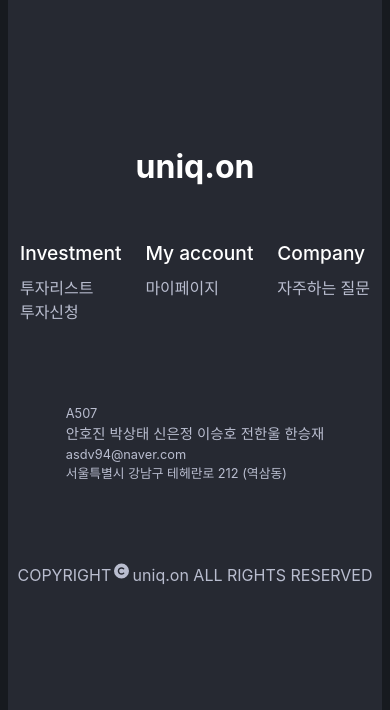
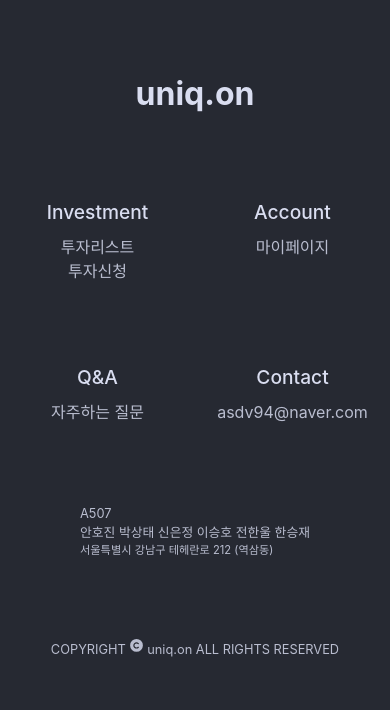
Before and after one commit to heptris/uniq.on, a Next.js app in the folder frontend/: page / in a window 390 px wide. Shown: the part 796-1506 px from the top of the page. Built offline with nearby package versions, Linux system fonts and the light colour scheme; a web font is replaced by a local one.

Commit message:
:lipstick: [DESIGN] ui::responsive

```diff
--- a/frontend/components/Container/index.tsx
+++ b/frontend/components/Container/index.tsx
@@ -2,6 +2,7 @@ import { ElementType, forwardRef, Ref } from "react";
 import { ContainerProps } from "@/types/props";
 
 import { css, useTheme } from "@emotion/react";
+import { minTabletWidth } from "@/styles/utils";
 
 /**
  * @params
@@ -22,10 +23,15 @@ function Container<T extends ElementType = "section">(
         background-color: ${theme.color.background.page};
         min-height: 100vh;
         margin-top: 80px;
-        padding: 0 0.5rem;
+        padding: 0 2vw;
         display: flex;
         flex-direction: column;
         align-items: center;
+        overflow: hidden;
+
+        @media (${minTabletWidth}) {
+          padding: 0 4vw;
+        }
       `}
       ref={ref}
       {...props}
--- a/frontend/components/Footer/index.tsx
+++ b/frontend/components/Footer/index.tsx
@@ -1,9 +1,12 @@
+import Link from "next/link";
+
 import { css, useTheme } from "@emotion/react";
 import styled from "@emotion/styled";
 import { FontAwesomeIcon } from "@fortawesome/react-fontawesome";
 import { faCopyright } from "@fortawesome/free-solid-svg-icons";
 
 import Text from "@/components/Text";
+import { minDesktopWidth, minTabletWidth } from "@/styles/utils";
 
 /**
  * @params
@@ -14,16 +17,23 @@ function Footer() {
 
   return (
     <FooterContainer>
+      <Link href="/">
         <Text
           as="h1"
           role="logo"
           css={css`
             font-size: 2rem;
             font-weight: 700;
+            color: ${theme.color.text.hover};
+
+            &:hover {
+              cursor: pointer;
+            }
           `}
         >
           uniq.on
         </Text>
+      </Link>
 
       <InfoContainer>
         <InfoItem>
@@ -31,32 +41,45 @@ function Footer() {
             Investment
           </Text>
           <ul>
+            <Link href="/list">
               <Text as="li">투자리스트</Text>
+            </Link>
             <Text as="li">투자신청</Text>
           </ul>
         </InfoItem>
         <InfoItem>
           <Text as="h1" role="info-header">
-            My account
+            Account
           </Text>
           <ul>
+            <Link href="/mypage">
               <Text as="li">마이페이지</Text>
+            </Link>
           </ul>
         </InfoItem>
         <InfoItem>
           <Text as="h1" role="info-header">
-            Company
+            Q&A
           </Text>
           <ul>
             <Text as="li">자주하는 질문</Text>
+          </ul>
+        </InfoItem>
+        <InfoItem>
+          <Text as="h1" role="info-header">
+            Contact
+          </Text>
+          <ul>
+            <Text as="li">asdv94@naver.com</Text>
           </ul>
         </InfoItem>
       </InfoContainer>
 
       <Developers>
         <Text as="h1">A507</Text>
-        <Text role="developers">안호진 박상태 신은정 이승호 전한울 한승재</Text>
-        <Text as="h2">asdv94@naver.com</Text>
+        <Text as="h2" role="developers">
+          안호진 박상태 신은정 이승호 전한울 한승재
+        </Text>
         <Text as="h3">서울특별시 강남구 테헤란로 212 (역삼동) </Text>
       </Developers>
 
@@ -78,7 +101,7 @@ function Footer() {
 const FooterContainer = styled.footer`
   border: 0;
   margin: 3rem 0 0 0;
-  width: 100%;
+  width: 100vw;
   height: 50rem;
   display: flex;
   flex-direction: column;
@@ -89,21 +112,33 @@ const FooterContainer = styled.footer`
 `;
 const InfoContainer = styled.div`
   width: 100%;
-  display: flex;
-  justify-content: space-around;
-  margin-top: 3rem;
+  grid-template-columns: repeat(2, 1fr);
+  text-align: center;
+  display: grid;
+  margin-top: 5rem;
+  row-gap: 5rem;
+
+  @media (${minTabletWidth}) {
+    grid-template-columns: repeat(3, 1fr);
+  }
+  @media (${minDesktopWidth}) {
+    width: 50%;
+    grid-template-columns: repeat(4, 1fr);
+  }
 `;
 const InfoItem = styled.div`
   h1 {
     font-size: 1.2rem;
     font-weight: 500;
     margin-bottom: 0.5rem;
+    color: ${({ theme }) => theme.color.text.hover};
   }
   ul {
     li {
       color: ${({ theme }) => theme.color.text.sub};
 
       &:hover {
+        cursor: pointer;
         text-decoration: underline;
       }
     }
@@ -115,20 +150,16 @@ const Developers = styled.div`
   margin-top: 5rem;
 
   h1,
-  span,
   h2,
   h3 {
     color: ${({ theme }) => theme.color.text.sub};
   }
-  h1 {
+  h1,
+  h2 {
     font-size: 0.8rem;
   }
-  span {
-    font-size: 0.9rem;
-  }
-  h2,
   h3 {
-    font-size: 0.8rem;
+    font-size: 0.7rem;
   }
 `;
 const Copyright = styled.div`
@@ -136,6 +167,7 @@ const Copyright = styled.div`
   align-items: center;
   margin-top: 5rem;
   color: ${({ theme }) => theme.color.text.sub};
+  font-size: 0.8rem;
 
   span {
     color: ${({ theme }) => theme.color.text.sub};
--- a/frontend/styles/utils.ts
+++ b/frontend/styles/utils.ts
@@ -12,3 +12,5 @@ export const cssConvex = `
 export const cssConcave = `
   box-shadow: inset 1px -1px 2px var(--whiteOpacity300), inset -1px 1px 2px var(--greyOpacity800);
 `;
+export const minTabletWidth = `min-width: 600px`;
+export const minDesktopWidth = `min-width: 900px`;
```
Also changed, not shown: frontend/components/Carousel/index.tsx (+25 -3 lines), frontend/components/Grid/index.tsx (+16 -13 lines). Lines whose indentation alone changed are shown as unchanged.
